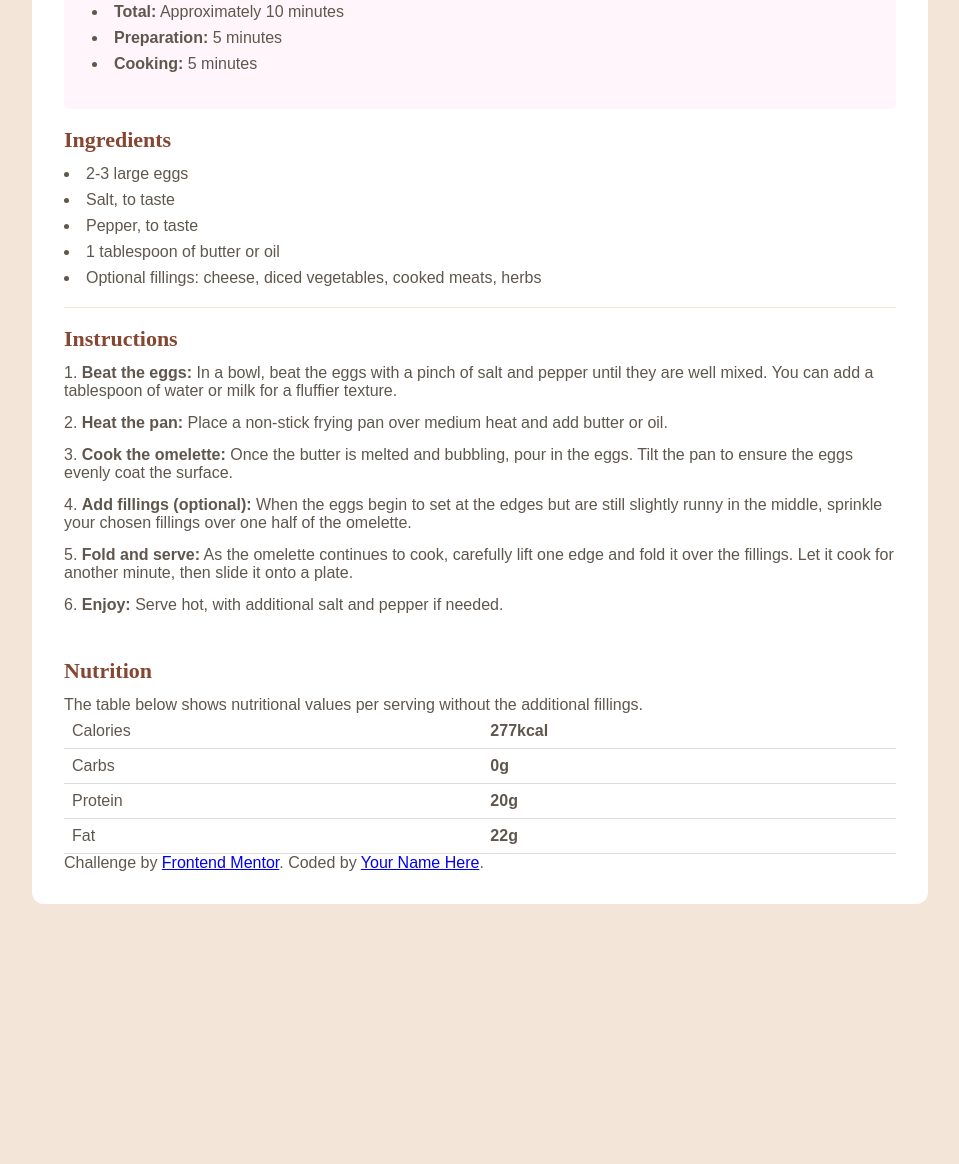
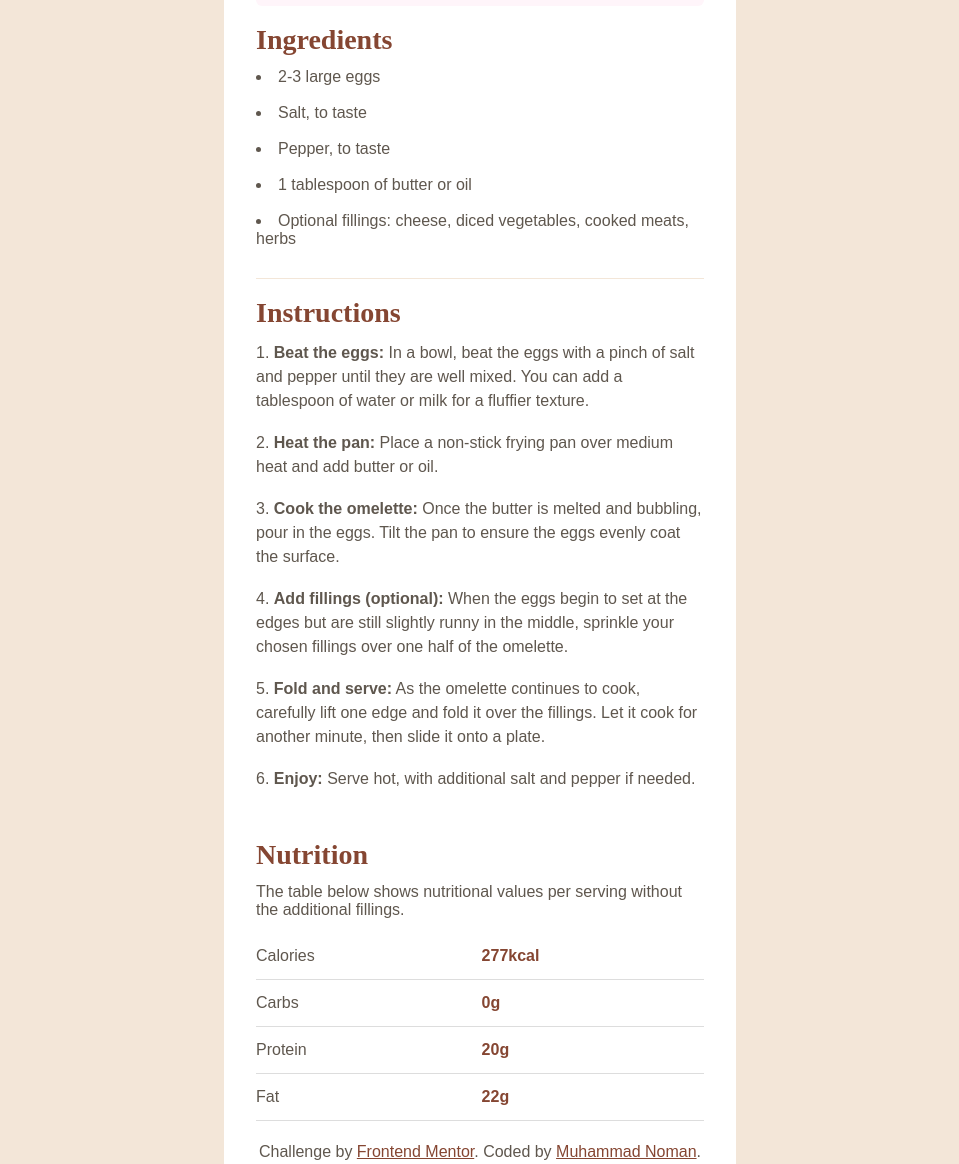
Before and after one commit to BitWizCoder/frontendmentor-projects, a plain HTML site: page recipe-page-main/index.html in a window 1280 px wide. Shown: the part 670-1834 px from the top of the page, without its empty margins (160-1119 px from the left). Before the commit the page ends 1634 px from the top, so only its background shows below. Drawn offline with Linux system fonts and the light colour scheme.

Commit message:
finished project

```diff
--- a/recipe-page-main/index.html
+++ b/recipe-page-main/index.html
@@ -125,7 +125,8 @@
         Challenge by
         <a href="https://www.frontendmentor.io?ref=challenge" target="_blank"
           >Frontend Mentor</a
-        >. Coded by <a href="#">Your Name Here</a>.
+        >. Coded by
+        <a href="https://github.com/BitWizCoder/">Muhammad Noman</a>.
       </div>
     </div>
   </body>
--- a/recipe-page-main/style.css
+++ b/recipe-page-main/style.css
@@ -32,7 +32,7 @@ body {
 /* Container */
 .container {
   background-color: var(--white);
-  width: 70%;
+  width: 40%;
   margin: 60px auto;
   padding: 32px;
   border-radius: 12px;
@@ -66,7 +66,7 @@ body {
 }
 
 .preparation li {
-  margin-bottom: 8px;
+  margin-bottom: 18px;
   list-style-position: inside;
 }
 
@@ -81,12 +81,12 @@ h3 {
   color: var(--brown-800);
   margin-bottom: 12px;
   font-family: "Young Serif", serif;
-  font-size: 22px;
+  font-size: 28px;
 }
 
 .ingredients li {
   list-style-position: inside;
-  margin-bottom: 8px;
+  margin-bottom: 18px;
 }
 
 /* instructions */
@@ -97,10 +97,14 @@ h3 {
 
 .instructions li {
   list-style-position: inside;
-  margin-bottom: 14px;
+  margin-bottom: 18px;
+  line-height: 24px;
 }
 
 /* Table */
+.nutrition p {
+  margin-bottom: 14px;
+}
 table {
   font-family: arial, sans-serif;
   border-collapse: collapse;
@@ -111,9 +115,26 @@ td,
 th {
   border-bottom: 1px solid #dddddd;
   text-align: left;
-  padding: 8px;
+  padding: 14px 0;
 }
 
 td:nth-child(even) {
   font-weight: bold;
+  color: var(--brown-800);
 }
+
+/* Attribution */
+.attribution {
+  text-align: center;
+  margin-top: 22px;
+}
+
+.attribution a:link,
+.attribution a:visited {
+  color: var(--brown-800);
+}
+
+.attribution a:hover {
+  text-decoration: none;
+  color: var(--stone-600);
+}
```
